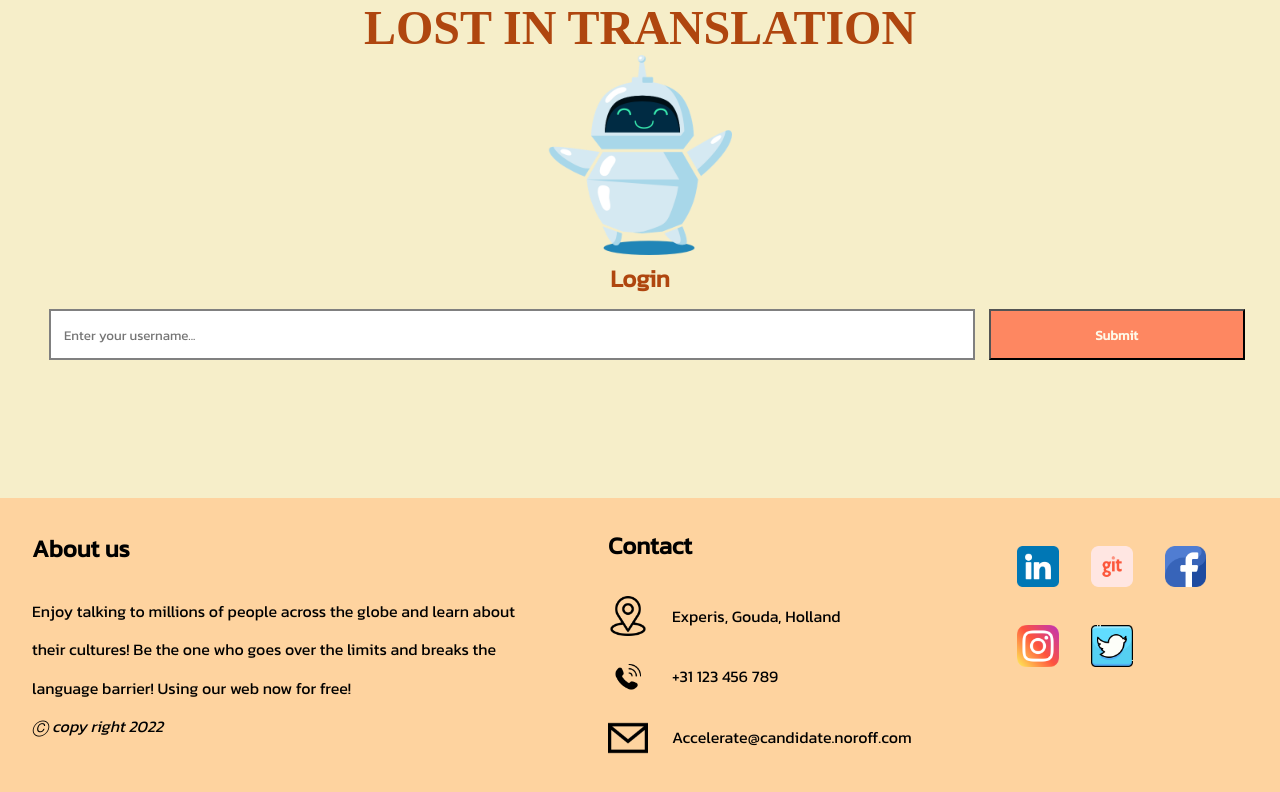
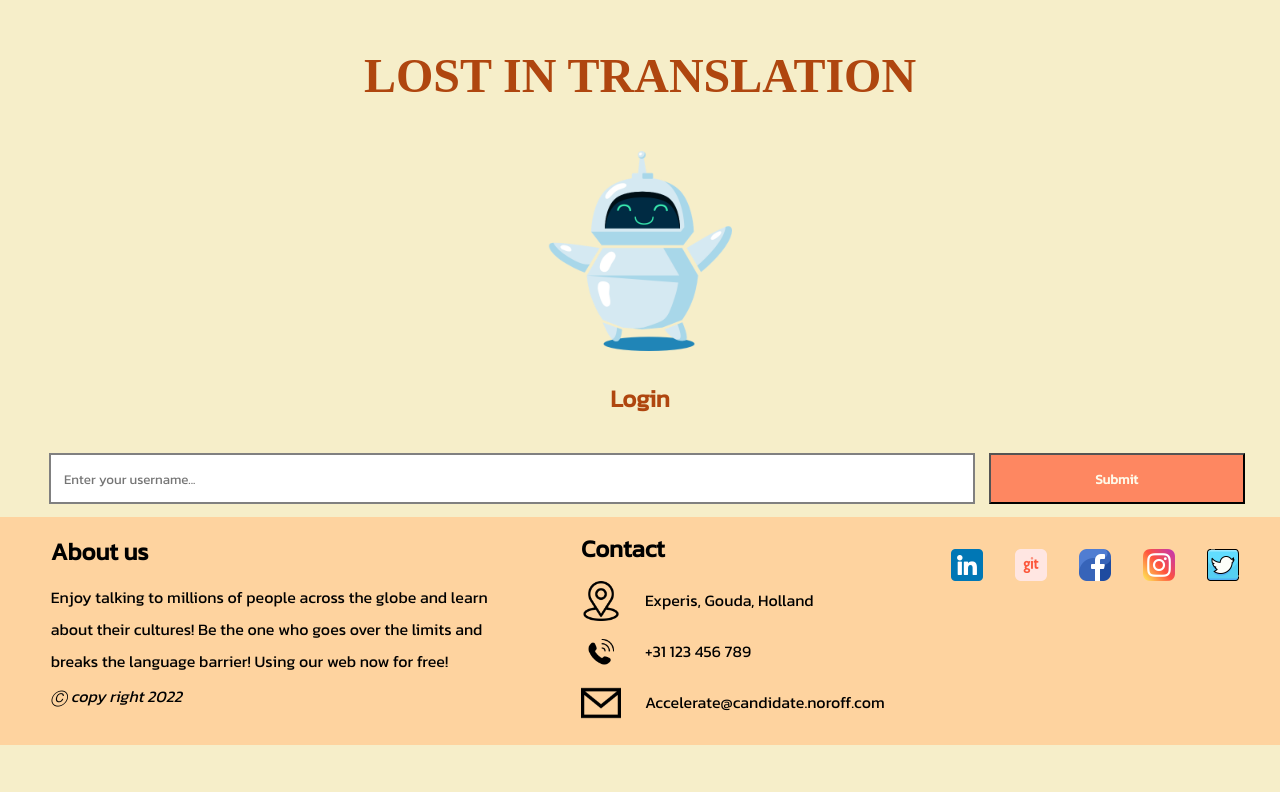
Before and after one commit to ctrl-alt-fenna/assignment-2, a React (Create React App) app: page / in a window 1280 px wide. Shown: the top 792 px of the page. Built offline with nearby package versions, Linux system fonts and the light colour scheme; no server answers; a web font is replaced by a local one.

Commit message:
updated footer, styling of  apage

```diff
--- a/src/components/Footer/Footer.jsx
+++ b/src/components/Footer/Footer.jsx
@@ -1,3 +1,4 @@
+// import some logo for footer
 import Email from "../../../src/img/Email.png"
 import Facebook from "../../../src/img/Facebook.png"
 import Gitlab from "../../../src/img/Gitlab.png"
@@ -6,11 +7,7 @@ import Linkedin from "../../../src/img/Linkedin.png"
 import Location from "../../../src/img/Location.png"
 import Phone from "../../../src/img/Phone.png"
 import React from "react"
-// import some logo for footer
 import Twitter from "../../../src/img/Twitter.png"
-
-// src/img/Location.pngimport Location from "../../../src/img/Location.png"
-
 
 const Footer = () => {
 	return (
--- a/src/components/Header/Header.jsx
+++ b/src/components/Header/Header.jsx
@@ -1,5 +1,6 @@
 import Logo from "../../img/Logo.png"
 import LogoHello from "../../img/Logo-Hello.png"
+import React from 'react'
 /*	Functions to change image on hover (very necessary component)
 	INPUT: An img element
 	OUTPUT: A cute image
--- a/src/index.css
+++ b/src/index.css
@@ -12,7 +12,9 @@
     --text-bright: #fefae9;
     --footer-background: #FED39F;
 }
-
+h1, h2 {
+  margin: 1em;
+}
 * {
     margin: 0;
     font-family: 'Kanit', sans-serif;
@@ -117,15 +119,16 @@ code {
 }
 
 .profile-btn {
-    flex-grow:1;
-    background-color: var(--button-background);
+    background-color: var(--nav-bar-color);
     color: var(--text-bright);
-    padding: 2em;
-    margin: 0.5em;
+    padding: 0.4em 1em;
+    margin: 0.6em 1em 1em 0em;
+    width: auto;
+    text-decoration: none;
     font-weight: bold;
-    border: 2px solid transparent;
-    cursor: pointer;
-    width:12em;
+    border: none;
+    font-size: 1.5em;
+    align-content:center;
 }
 
 .profile-btn:hover,
@@ -159,16 +162,16 @@ footer {
   background-color: var(--footer-background);
   display: flex;
   text-align: left;
-  position: absolute;
-  bottom: 0;
   width:100%;
   box-sizing: border-box;
   justify-content:space-around;
-  max-height: 26em;
+  max-height: 22em;
+  height:100%;
+  padding-left:1.6em;
 }
 footer h3 {
   font-size: 1.5em;
-  margin-bottom: 1em;
+  margin-bottom: 0.4em;
   align-items: left;
 }
 .contact img {
@@ -178,7 +181,7 @@ footer h3 {
 
 }
 .social-icons img {
-  width:2.6em;
+  width:2em;
   margin: 1em;
 }
 .contact {
@@ -193,19 +196,34 @@ footer h3 {
   max-width: 40%;
 }
 .social-icons {
-
-  justify-content:flex-end;
-  padding-left:1.6em;
+  align-items:center;
 }
 .icons {
-  margin: 1em 2em;
+  margin: 1em 1em;
   align-items:right;
+}
+.icons:hover {
+  width: 2.2em;
+  transform: scale(1.5);
+  filter: brightness(120%);
+  filter: contrast(120%);
+  filter: drop-shadow(6px 6px 6px grey);
+  justify-content: space-between;
 }
 .email , .phone , .location {
   display:flex;
   align-items: center;
-  line-height: 3.8em;
+  line-height: 3.2em;
 }
 .contact, .about-us , .social-icons {
-  margin:2em;
+  margin:1em 1em;
 }
+
+#text-about-us{
+  display: -webkit-box;
+  max-width: 30em;
+  -webkit-line-clamp: 4;
+  -webkit-box-orient: vertical;
+  overflow: hidden;
+  line-height: 2em;
+}
```
